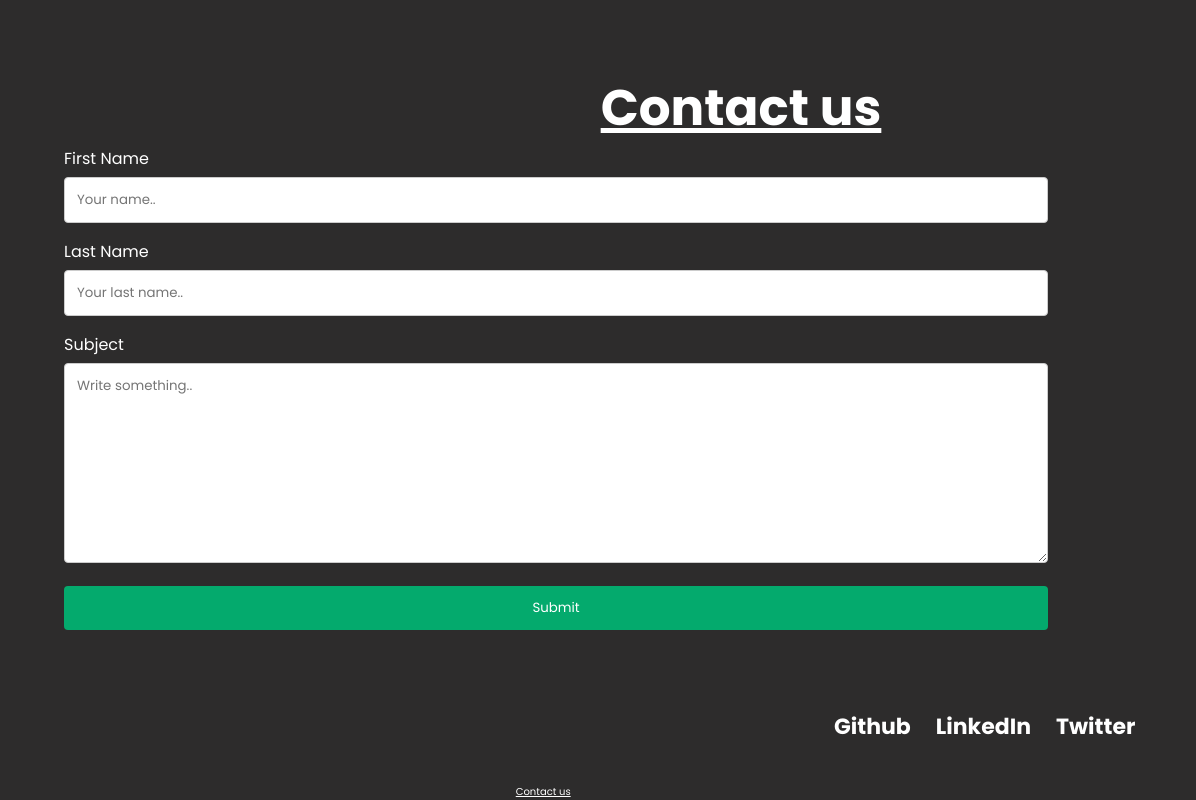
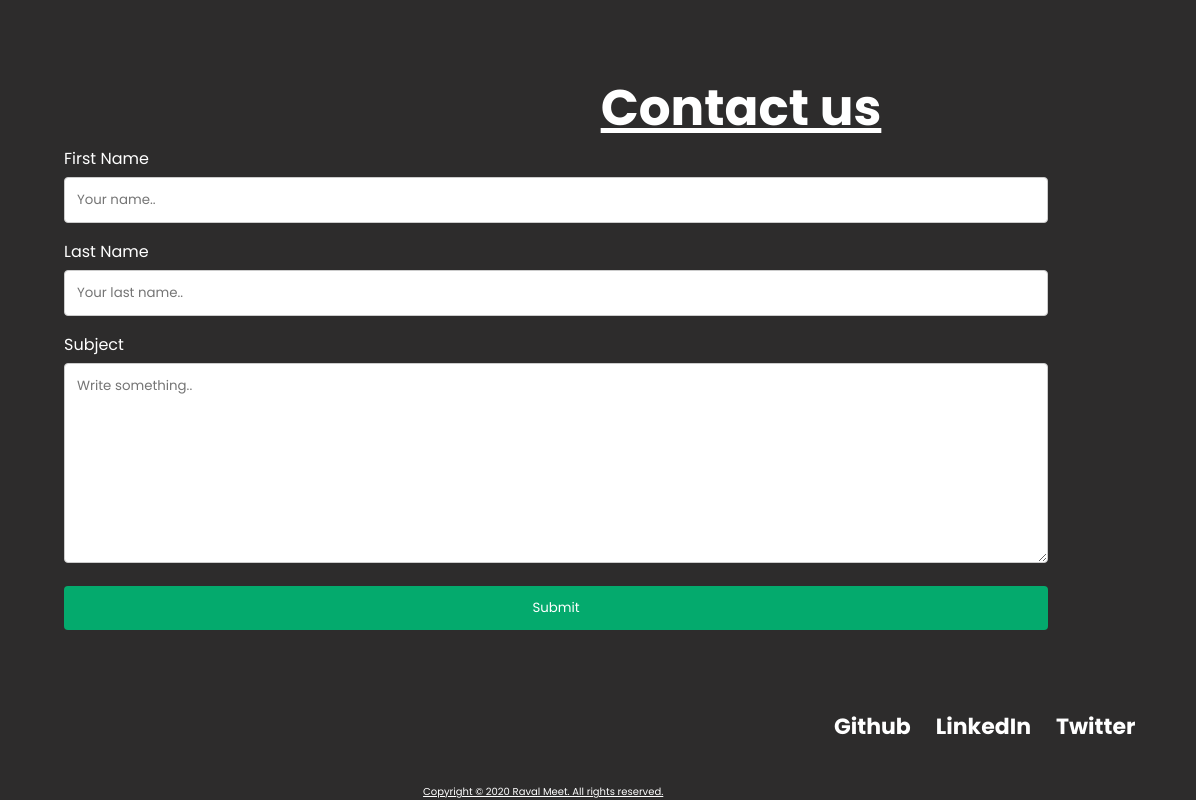
Before and after one commit to JasVavdiya/Coding-Monk-WebDev-Workshop, a plain HTML site: page index.html in a window 1280 px wide. Shown: the part 2050-2850 px from the top of the page, 84-1280 px from the left. Drawn offline with Linux system fonts and the light colour scheme.

Commit message:
Update index.html

```diff
--- a/index.html
+++ b/index.html
@@ -5,7 +5,7 @@
     <meta charset="UTF-8">
     <meta http-equiv="X-UA-Compatible" content="IE=edge">
     <meta name="viewport" content="width=device-width, initial-scale=1.0">
-    <title>Document</title>
+    <title>Portfolio</title>
     <link rel="stylesheet" href="https://cdnjs.cloudflare.com/ajax/libs/font-awesome/5.15.3/css/all.min.css" />
     <link rel="stylesheet" href="style.css">
 
@@ -195,18 +195,12 @@
                     Twitter
                 </p>
 
-
-
-
             </div>
-
-
-
         </div>
 
         <div class="footer-title">
             <p>
-                Contact us
+                Copyright © 2020 Raval Meet. All rights reserved.
             </p>
         </div>
 
```
